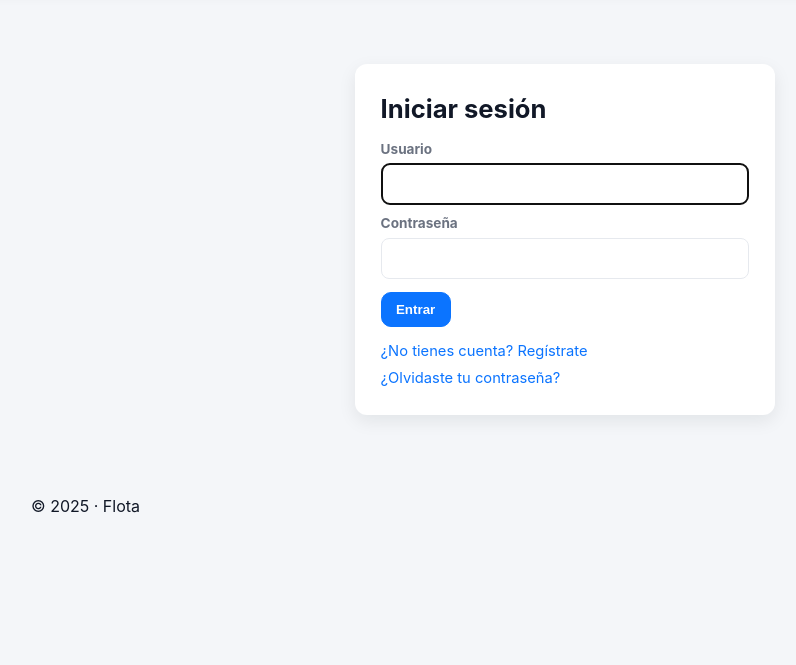
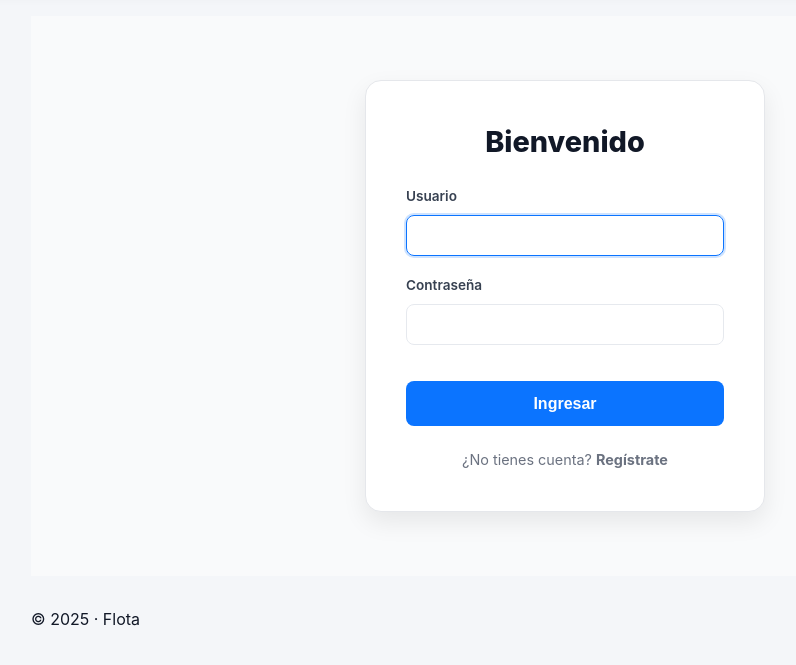
Before and after one commit to cristofercalerohuaman-oss/PROYECTO, a Django app: page /accounts/login/ in a window 1280 px wide. Shown: the part 72-737 px from the top of the page, without its empty margins (75-871 px from the left). Run offline with Django 5.2, Linux system fonts and the light colour scheme.

Commit message:
Aplicando super diseño al Login

```diff
--- a/vehiculos/templates/registration/login.html
+++ b/vehiculos/templates/registration/login.html
@@ -1,29 +1,116 @@
 {% extends "base.html" %}
-{% block title %}Iniciar sesión - Flota{% endblock %}
+{% load static %}
+
+{% block title %}Iniciar Sesión - Flota{% endblock %}
 
 {% block content %}
-<div class="card login-card">
-  <h1 class="login-title">Iniciar sesión</h1>
 
-  {% if form.errors %}
-    <div class="msg error">Credenciales incorrectas — intenta de nuevo.</div>
-  {% endif %}
+<style>
+  .login-wrapper {
+    display: flex;
+    justify-content: center;
+    align-items: center;
+    min-height: 70vh; /* Ocupa buena parte de la pantalla */
+    background-color: #f9fafb;
+  }
+  .login-card {
+    background: white;
+    width: 100%;
+    max-width: 400px;
+    padding: 2.5rem;
+    border-radius: 16px;
+    box-shadow: 0 10px 25px rgba(0,0,0,0.08);
+    border: 1px solid #e5e7eb;
+  }
+  .login-title {
+    text-align: center;
+    margin-bottom: 1.5rem;
+    font-size: 1.8rem;
+    font-weight: 800;
+    color: #111827;
+  }
+  .form-group { margin-bottom: 1.25rem; }
+  .form-group label {
+    display: block;
+    margin-bottom: 0.5rem;
+    font-weight: 600;
+    color: #374151;
+  }
+  /* Forzamos el estilo de los inputs */
+  .form-control-login {
+    width: 100%;
+    padding: 0.75rem;
+    border: 1px solid #d1d5db;
+    border-radius: 8px;
+    font-size: 1rem;
+    box-sizing: border-box; /* Importante para que no se salga */
+  }
+  .form-control-login:focus {
+    border-color: #0b74ff;
+    outline: 2px solid rgba(11, 116, 255, 0.2);
+  }
+  .btn-login {
+    width: 100%;
+    padding: 0.85rem;
+    background-color: #0b74ff;
+    color: white;
+    font-weight: 600;
+    border: none;
+    border-radius: 8px;
+    font-size: 1rem;
+    cursor: pointer;
+    margin-top: 1rem;
+    transition: background-color 0.2s;
+  }
+  .btn-login:hover { background-color: #0060df; }
 
-  <form method="post" class="form-login" novalidate>
-    {% csrf_token %}
+  .login-footer {
+    margin-top: 1.5rem;
+    text-align: center;
+    font-size: 0.9rem;
+  }
+  .login-footer a { color: #6b7280; text-decoration: none; }
+  .login-footer a:hover { color: #0b74ff; }
+</style>
 
-    <label for="{{ form.username.id_for_label }}">Usuario</label>
-    {{ form.username }}
+<div class="login-wrapper">
+  <div class="login-card">
+    <h1 class="login-title">Bienvenido</h1>
 
-    <label for="{{ form.password.id_for_label }}">Contraseña</label>
-    {{ form.password }}
+    <form method="post">
+      {% csrf_token %}
 
-    <button class="btn btn-primary" type="submit">Entrar</button>
-  </form>
+      {% if form.errors %}
+        <div class="alert alert-danger text-center mb-3" style="color: #dc2626; background: #fef2f2; padding: 10px; border-radius: 8px; font-size: 0.9em;">
+          Usuario o contraseña incorrectos.
+        </div>
+      {% endif %}
 
-  <div class="login-links">
-    <a href="{% url 'vehiculos:signup' %}">¿No tienes cuenta? Regístrate</a>
-    <a href="{% url 'password_reset' %}">¿Olvidaste tu contraseña?</a>
+      <div class="form-group">
+        <label for="id_username">Usuario</label>
+        {{ form.username }}
+      </div>
+
+      <div class="form-group">
+        <label for="id_password">Contraseña</label>
+        {{ form.password }}
+      </div>
+
+      <button type="submit" class="btn-login">Ingresar</button>
+    </form>
+
+    <div class="login-footer">
+      <a href="{% url 'vehiculos:signup' %}">¿No tienes cuenta? <strong>Regístrate</strong></a>
+    </div>
   </div>
 </div>
+
+<script>
+  document.addEventListener("DOMContentLoaded", function() {
+    var inputs = document.querySelectorAll('.login-card input');
+    inputs.forEach(function(input) {
+      input.classList.add('form-control-login');
+    });
+  });
+</script>
 {% endblock %}
```
